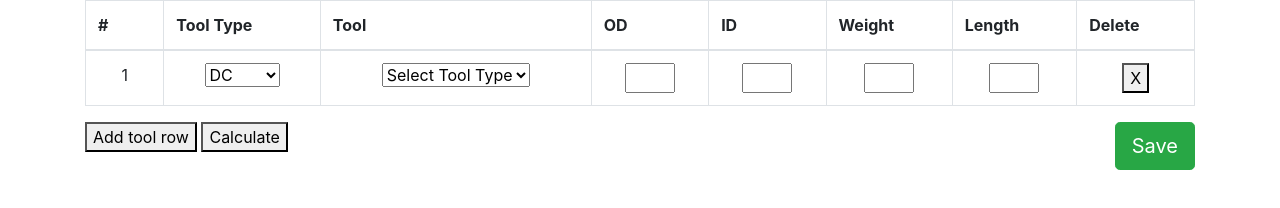
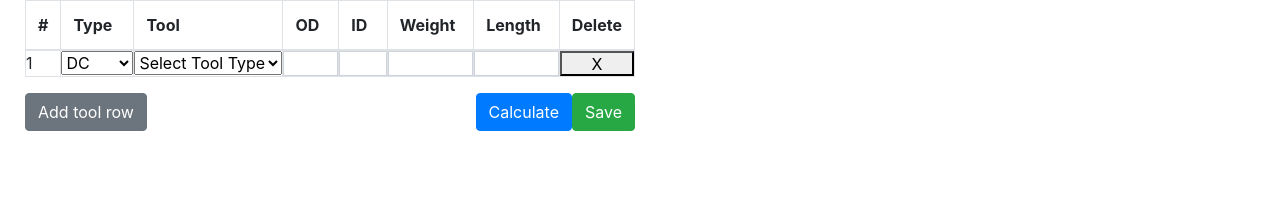
Before and after one commit to robhami/data_entry_table, a plain HTML site: page index.html in a window 1280 px wide. Drawn offline with nearby package versions, Linux system fonts and the light colour scheme.

Commit message:
formatting sorted

```diff
--- a/index.html
+++ b/index.html
@@ -7,12 +7,17 @@
 </head>
 <body>
 <div class="container">
-	<table class="table table-bordered" id="BHAentry">
+	<div class="table">
+		<table class="table table-bordered table-condensed" id="BHAentry"
+
+		cellpadding="0" cellspacing="0"
+
+		>
 		  <thead>
 
 		    <tr>
 		    	<th scope="col">#</th>
-		    <th scope="col" class="select">Tool Type</th>
+			    <th scope="col" class="select">Type</th>
 				<th scope="col">Tool</th>
 			    <th scope="col">OD</th>
 			    <th scope="col">ID</th>
@@ -42,10 +47,11 @@
 		    			<option value="pend">Select Tool Type</option>
 		    	</select>
 			</td>
-	    <td class="numEnt" contenteditable='true'><input class="numEnt" type="number" name="OD"/></td>
-		<td class="numEnt" contenteditable='true'><input class="numEnt" type="number" name="ID"/></td>
-		<td class="numEnt" contenteditable='true'><input class="numEnt" type="number" name="ID"/></td>
-		<td class="numEnt" contenteditable='true'><input class="numEnt" type="number" name="ID"/></td>
+
+			<td class="numEnt" contenteditable='true'><input class="form-control" type="number" name="ID"/></td>
+			<td class="numEnt" contenteditable='true'><input class="form-control" type="number" name="ID"/></td>
+			<td class="numEnt" contenteditable='true'><input class="form-control" type="number" name="ID"/></td>
+			<td class="numEnt" contenteditable='true'><input class="form-control" type="number" name="ID"/></td>
 			<td>
 		   		<button type="button" onClick="myDeleteFunction(this)" id="delButt">X</button>
 		   </td>
@@ -54,9 +60,10 @@
 		 </tbody>
 
 		</table>
-	<button type="button" onClick="myCreateFunction()">Add tool row</button>
-	<button type="button" class="btn btn-success btn-lg float-right" onClick="mySaveFunction()" id="savButt">Save</button>
-	<button type="button" onClick="myCalcFunction()" id="calcButt">Calculate</button>
+		<button type="button" class="btn btn-secondary btn" onClick="myCreateFunction(this)">Add tool row</button>
+		<button type="button" class="btn btn-success btn float-right" onClick="mySaveFunction()" id="savButt">Save</button>
+		<button type="button" class="btn btn-primary btn float-right" onClick="myCalcFunction()" id="calcButt">Calculate</button>
+	</div>
 </div>
 </body>
 <script type="text/javascript" src="script.js"></script>
--- a/script.js
+++ b/script.js
@@ -2,18 +2,26 @@
 let rowCount=1;
 
 function myCreateFunction() {
+
 	let bhaTable=document.getElementById('BHAentry');
 	let toolRow=document.getElementById('dataRow');
 	let newRow =toolRow.cloneNode(true);
 
 	bhaTable.appendChild(newRow);
 	rowCount++
+	console.log(rowCount);
 	let newNumCol=dataRow[rowCount-1].children[0]
 	newNumCol.textContent=rowCount;
 	console.log(newNumCol);
 }
 
 function myDeleteFunction(row) {
-	console.log(row.parentElement.parentElement);
-	row.parentElement.parentElement.remove();
+	if(rowCount<2){
+		alert("Can delete final row");
+	} else if (rowCount>1) {
+		console.log(row.parentElement.parentElement);
+		row.parentElement.parentElement.remove();
+		rowCount--;
+		console.log(rowCount);
+	}
 }
--- a/styles.css
+++ b/styles.css
@@ -1,34 +1,41 @@
- th, td, table, .num{
-  border: 1px solid black;
-  border-collapse: collapse;
+
+.container {
+	width:50%;
 }
 
 
-
-tr {
-	height:25px;
+input {
+	display: block !important;
+	padding: 0 !important;
+	margin: 0 !important;
+	width: 100% !important;
+	height: 100% !important;
+	border-radius: 0 !important;
+	line-height: 1 !important;
+	min-height: 25px;
 }
 
+
 td {
-	text-align: center;
-	width:50px;
+	margin: 0 !important;
+	padding: 0 !important;
+	min-height: 25px;
 }
 
-.numEnt {
-	width:50px;
+#delButt {
+	display: block !important;
+	padding: 0 !important;
+	margin: 0 !important;
+	width: 100% !important;
+	border-radius: 0 !important;
+	line-height: 1 !important;
+	min-height: 25px;
 }
 
-.select {
-	width:75px;
-	padding:0px;
+.table {
+	min-width: 570px;
 }
 
-.num {
-	width:50px;
-	min-width:25px;
+.container {
+	margin-left: 10px;
 }
-
-.calcButt, .savButt {
-	position: absolute;
-	right: 150px;
-}
```
Lines whose indentation alone changed are shown as unchanged.
